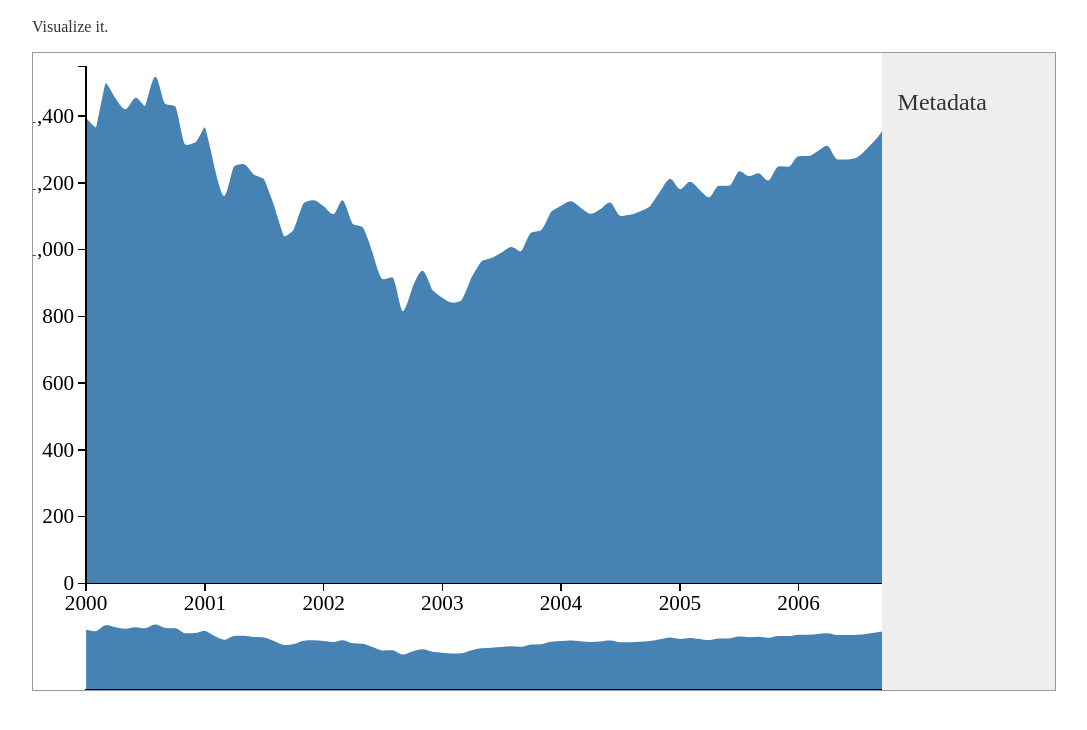
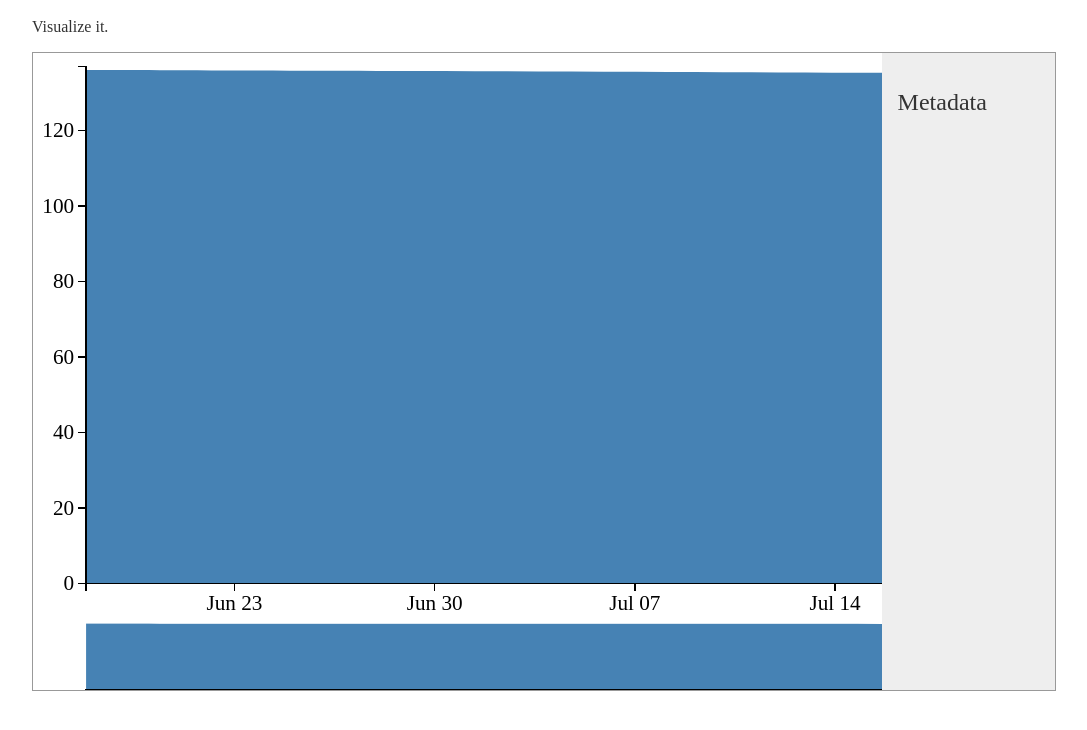
Before and after one commit to wcjohnson11/d3-experiments, a website: page charts/chart-boilerplate.html in a window 1280 px wide. Shown: the part 48-778 px from the top of the page, without its empty margins (96-1183 px from the left). Drawn offline with nearby package versions, Linux system fonts and the light colour scheme.

Commit message:
chart uses real local data

```diff
--- a/charts/chart-boilerplate.html
+++ b/charts/chart-boilerplate.html
@@ -1,5 +1,6 @@
  <html>
 <head>
+  <meta charset='utf-8'>
   <title></title>
   <style>
 
@@ -95,7 +96,7 @@
 
   <!-- makes global billDetails var -->
   <script src="../data/bill-details.js"></script>
-  <script src="./sp500.csv"></script>
+  <!-- // <script src="./sp500.csv"></script> -->
 
   <!-- makes global billSubjects var -->
   <script src="../data/bill-subjects.js"></script>
@@ -141,13 +142,13 @@
         .interpolate("monotone")
         .x(function(d) { return x(d.date); })
         .y0(height)
-        .y1(function(d) { return y(d.price); });
+        .y1(function(d) { return y(d.information); });
 
     var area2 = d3.svg.area()
         .interpolate("monotone")
         .x(function(d) { return x2(d.date); })
         .y0(height2)
-        .y1(function(d) { return y2(d.price); });
+        .y1(function(d) { return y2(d.information); });
 
     var svg = d3.select("#charts").append("svg")
         .attr("width", $( "#charts" ).width())
@@ -167,9 +168,28 @@
         .attr("class", "context")
         .attr("transform", "translate(" + margin2.left + "," + margin2.top + ")");
 
-    d3.csv("./sp500.csv", type, function(error, data) {
+
+
+
+    // this currently only deals with one thing,
+    // alter whatever you need to alter here
+    var squashData = function(mainData){
+      var result = [];
+      if (mainData['results'][0]['actions']){
+        var search = mainData['results'][0]['actions'];
+        for (var i = 0; i < search.length; i++) {
+          result.push({});
+          result[i].date = Date.parse(new Date(search[i].datetime));
+          result[i].information = i;
+        }
+      }
+      return result;
+    };
+    // choose the data source
+    var data = squashData(billDetails);
+
     x.domain(d3.extent(data.map(function(d) { return d.date; })));
-      y.domain([0, d3.max(data.map(function(d) { return d.price; }))]);
+    y.domain([0, d3.max(data.map(function(d) { return d.information; }))]);
     x2.domain(x.domain());
     y2.domain(y.domain());
 
@@ -203,7 +223,7 @@
       .selectAll("rect")
         .attr("y", -6)
         .attr("height", height2 + 7);
-    });
+
 
     function brushed() {
       x.domain(brush.empty() ? x2.domain() : brush.extent());
@@ -213,7 +233,7 @@
 
     function type(d) {
       d.date = parseDate(d.date);
-      d.price = +d.price;
+      d.information = +d.information;
       return d;
     }
     // code here.
@@ -238,7 +258,6 @@
     // call init on DOM ready
     $( init );
 
-
   </script>
 </body>
 </html>
```
Lines whose indentation alone changed are shown as unchanged.
